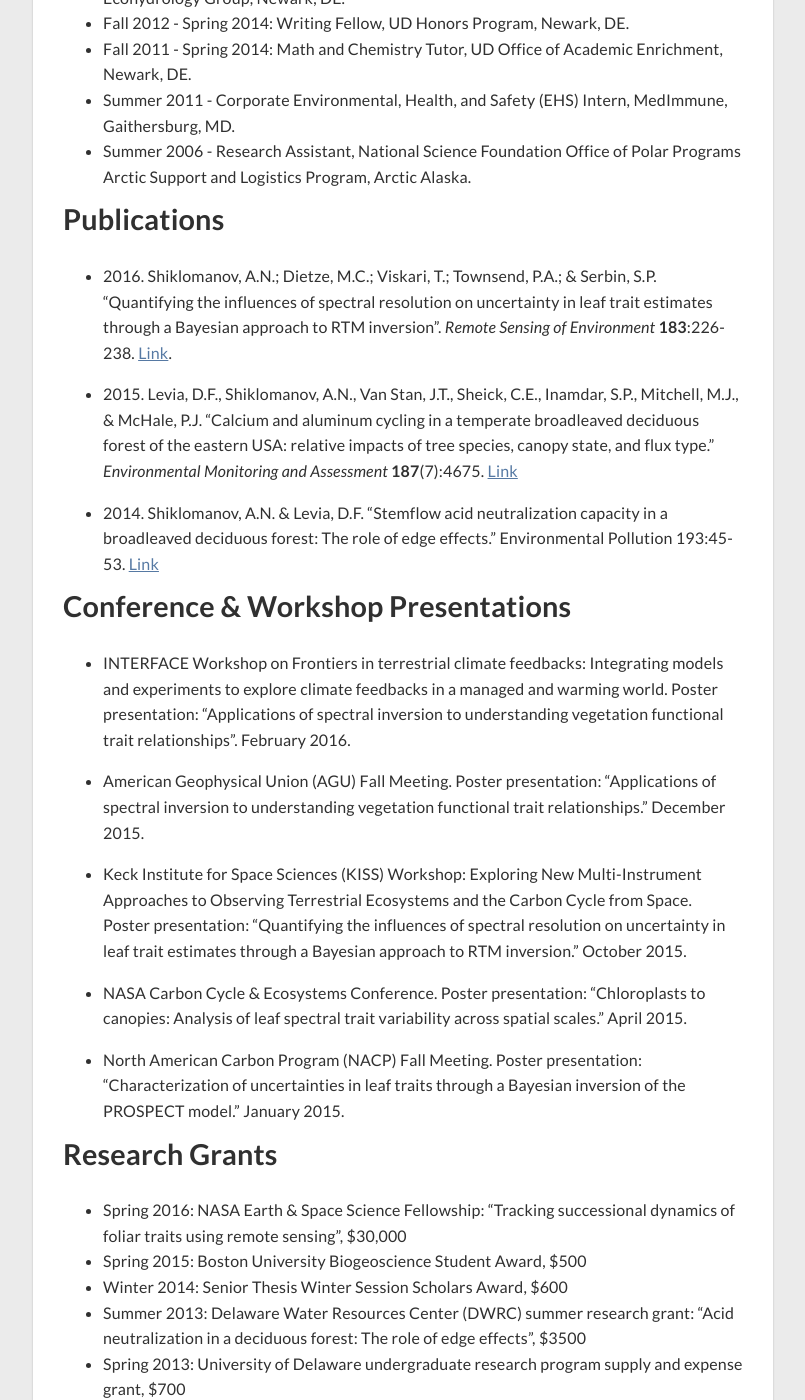
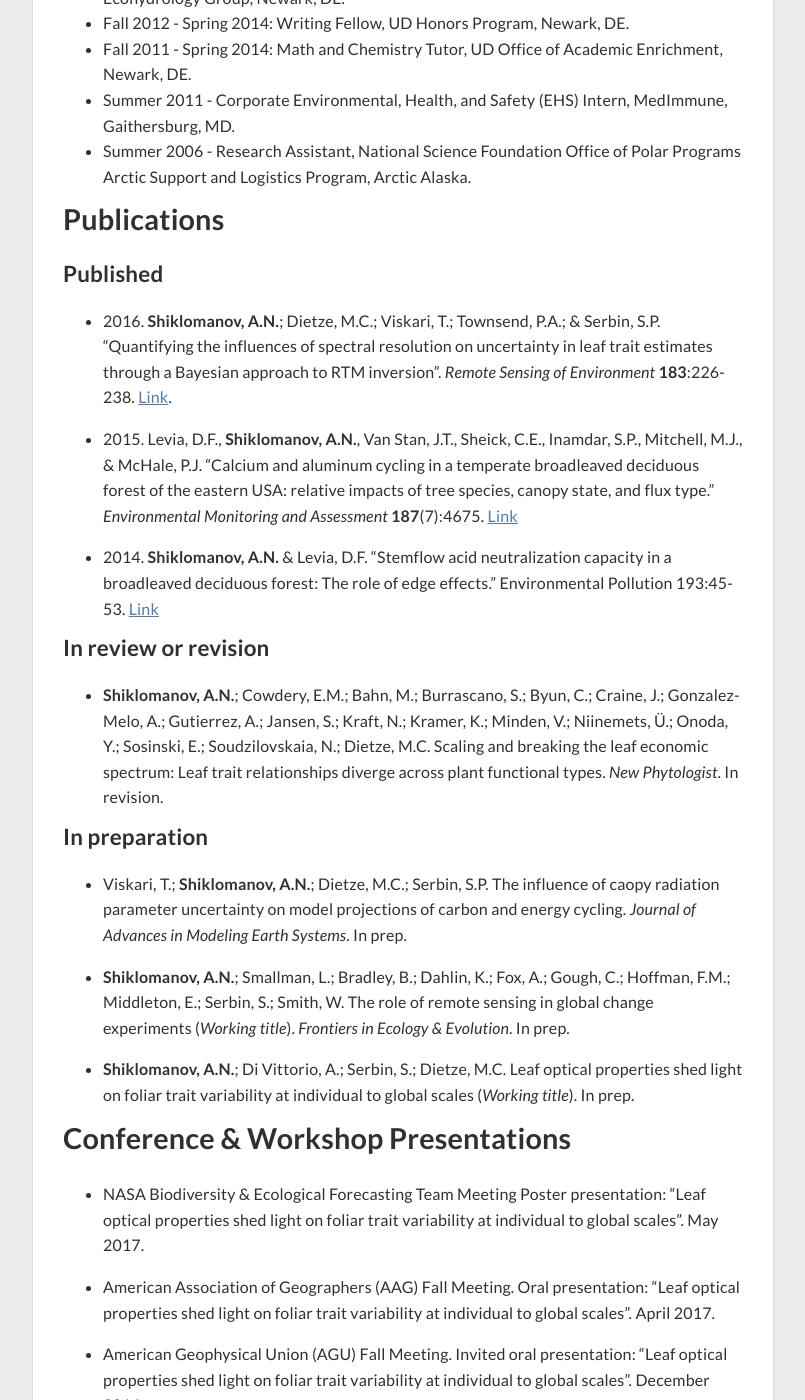
Before and after one commit to ashiklom/ashiklom.github.io, a Jekyll site: the page built from cv.md, in a window 1280 px wide and 1400 px high, scrolled down 666 px. Shown: the whole window, without its empty margins (237-1042 px from the left). Built offline with Jekyll 4.4.1, drawn with Linux system fonts in a browser that asks for light colours; nearby versions of some CDN libraries; some of the changed text lies outside the part shown.

Commit message:
Update CV

```diff
--- a/cv.md
+++ b/cv.md
@@ -25,23 +25,52 @@ Honors B.S. with Distinction, *Chemistry & Environmental Science*, University of
 
 ## Publications
 
-* 2016\. Shiklomanov, A.N.; Dietze, M.C.; Viskari, T.; Townsend, P.A.; & Serbin, S.P.
+### Published
+
+* 2016\. **Shiklomanov, A.N.**; Dietze, M.C.; Viskari, T.; Townsend, P.A.; & Serbin, S.P.
 "Quantifying the influences of spectral resolution on uncertainty in leaf trait estimates through a Bayesian approach to RTM inversion".
 *Remote Sensing of Environment* **183**:226-238.
 [Link](http://www.sciencedirect.com/science/article/pii/S0034425716302243).
 
-* 2015\. Levia, D.F.,  Shiklomanov, A.N., Van Stan, J.T., Sheick, C.E., Inamdar, S.P., Mitchell, M.J., & McHale, P.J.
+* 2015\. Levia, D.F.,  **Shiklomanov, A.N.**, Van Stan, J.T., Sheick, C.E., Inamdar, S.P., Mitchell, M.J., & McHale, P.J.
 "Calcium and aluminum cycling in a temperate broadleaved deciduous forest of the eastern USA: relative impacts of tree species, canopy state, and flux type."
 *Environmental Monitoring and Assessment* **187**(7):4675.
 [Link](http://link.springer.com/article/10.1007%2Fs10661-015-4675-3)
 
-* 2014\. Shiklomanov, A.N. & Levia, D.F.
+* 2014\. **Shiklomanov, A.N.** & Levia, D.F.
 "Stemflow acid neutralization capacity in a broadleaved deciduous forest: The role of edge effects."
 Environmental Pollution 193:45-53.
 [Link](http://dx.doi.org/10.1016/j.envpol.2014.06.011)
 
+### In review or revision
+
+* **Shiklomanov, A.N.**; Cowdery, E.M.; Bahn, M.; Burrascano, S.; Byun, C.; Craine, J.; Gonzalez-Melo, A.; Gutierrez, A.; Jansen, S.; Kraft, N.; Kramer, K.; Minden, V.; Niinemets, Ü.; Onoda, Y.; Sosinski, E.; Soudzilovskaia, N.; Dietze, M.C. Scaling and breaking the leaf economic spectrum: Leaf trait relationships diverge across plant functional types. *New Phytologist*. In revision.
+
+### In preparation
+
+* Viskari, T.; **Shiklomanov, A.N.**; Dietze, M.C.; Serbin, S.P. The influence of caopy radiation parameter uncertainty on model projections of carbon and energy cycling. *Journal of Advances in Modeling Earth Systems*. In prep.
+
+* **Shiklomanov, A.N.**; Smallman, L.; Bradley, B.; Dahlin, K.; Fox, A.; Gough, C.; Hoffman, F.M.; Middleton, E.; Serbin, S.; Smith, W. The role of remote sensing in global change experiments (*Working title*). *Frontiers in Ecology & Evolution*. In prep.
+
+* **Shiklomanov, A.N.**; Di Vittorio, A.; Serbin, S.; Dietze, M.C. Leaf optical properties shed light on foliar trait variability at individual to global scales (*Working title*). In prep.
 
 ## Conference & Workshop Presentations
+
+* NASA Biodiversity & Ecological Forecasting Team Meeting
+Poster presentation: "Leaf optical properties shed light on foliar trait variability at individual to global scales".
+May 2017.
+
+* American Association of Geographers (AAG) Fall Meeting.
+Oral presentation: "Leaf optical properties shed light on foliar trait variability at individual to global scales".
+April 2017.
+
+* American Geophysical Union (AGU) Fall Meeting.
+Invited oral presentation: "Leaf optical properties shed light on foliar trait variability at individual to global scales".
+December 2016.
+
+* American Geophysical Union (AGU) Fall Meeting.
+Oral presentation: "Scaling and breaking the leaf economic spectrum: Leaf trait relationships diverge across plant functional types".
+December 2016.
 
 * INTERFACE Workshop on Frontiers in terrestrial climate feedbacks: Integrating models and experiments to explore climate feedbacks in a managed and warming world.
 Poster presentation: “Applications of spectral inversion to understanding vegetation functional trait relationships”.
@@ -64,6 +93,21 @@ Poster presentation: "Characterization of uncertainties in leaf traits through a
 January 2015.
 
 
+## Workshop and working group participation
+
+* USGS Biodiversity and Climate Modeling Workshop Series.
+June 2017.
+
+* Oak Ridge National Lab Data Distributed Active Archive Center (DAAC) User Working Group (UWG) meeting.
+May 2017.
+
+
+## Teaching experience
+
+* Certified [Software Carpentry](software-carpentry.org) instructor. Taught the following workshops:
+    - Python, Unix Shell, Git and SQL -- University of West Virginia (May 2017)
+    - Python, Unix Shell, and Git -- University of California-San Francisco Medical School (December 2016)
+
 ## Research Grants
 
 * Spring 2016: NASA Earth & Space Science Fellowship: "Tracking successional dynamics of foliar traits using remote sensing", \$30,000
```
